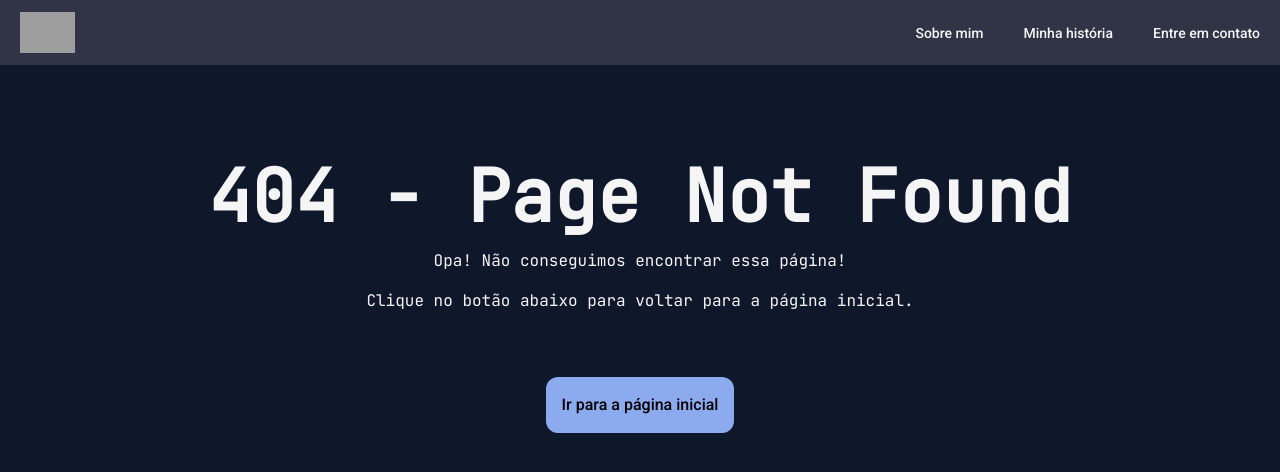
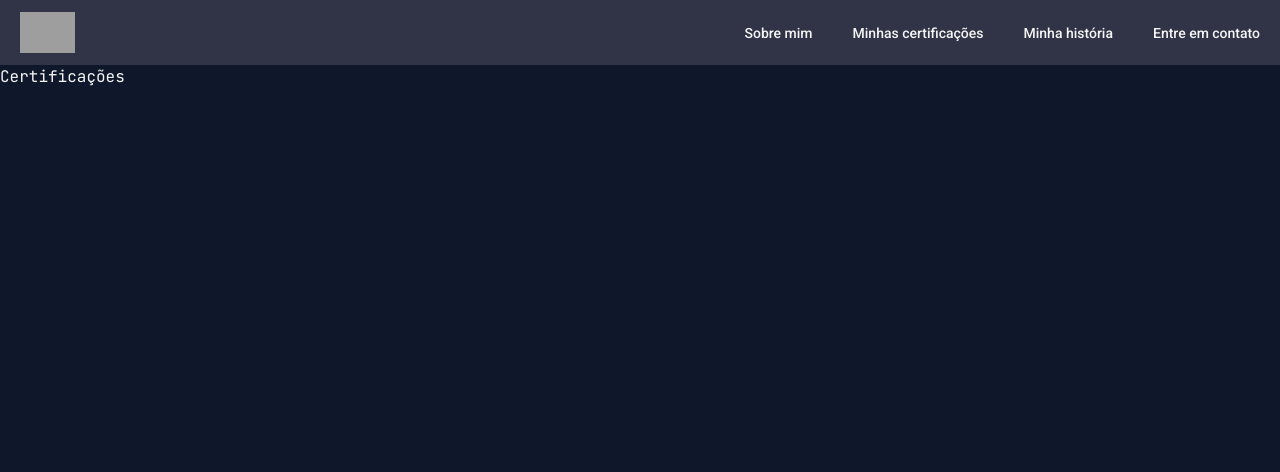
Before and after one commit to raua-hipolito/Meu-Portfolio, a Next.js app in the folder my-portfolio/: page /Certificacoes in a window 1280 px wide. Before the commit this address had no page. Shown: the top 472 px of the page. Built offline with nearby package versions, Linux system fonts and the light colour scheme; grey boxes are pictures that could not be loaded.

Commit message:
⚡️ criando pagina para as minhas certificações

```diff
--- a/my-portfolio/src/components/commons/Header/Menu.tsx
+++ b/my-portfolio/src/components/commons/Header/Menu.tsx
@@ -29,9 +29,16 @@ export const Menu = ({isVisible, onClose}: MenuProps) => {
                 <Link href="/"
                 onClick={onClose}
                 >Sobre mim</Link>
+
                 <Link href="/minhaHistoria"
                 onClick={onClose}
                 >Minha história</Link>
+
+                <Link
+                href="/Certificacoes"
+                onClick={onClose}
+                >Certificações</Link>
+
                 <Link href="/contatos"
                 onClick={onClose}
                 >Entre em contato</Link>
--- a/my-portfolio/src/components/commons/Header/index.tsx
+++ b/my-portfolio/src/components/commons/Header/index.tsx
@@ -32,6 +32,7 @@ export const Header = () => {
         </button>
         <nav className="hidden md:flex items-center gap-10 text-md">
             <Link href="/">Sobre mim</Link>
+            <Link href="/Certificacoes">Minhas certificações</Link>
             <Link href="/minhaHistoria">Minha história</Link>
             <Link href="/contatos">Entre em contato</Link>
         </nav>
--- a/my-portfolio/src/components/commons/Layout.tsx
+++ b/my-portfolio/src/components/commons/Layout.tsx
@@ -1,7 +1,6 @@
 import { ReactNode } from "react"
 import { JetBrains_Mono } from "next/font/google";
 import { Header } from "./Header";
-import Footer from "./Footer/Footer.";
 
 interface LayoutProps {
     children: ReactNode;
--- /dev/null
+++ b/my-portfolio/src/pages/Certificacoes.tsx
@@ -0,0 +1,9 @@
+function MinhasCertificacoes() {
+    return(
+        <h1>
+            Certificações
+        </h1>
+    )
+}
+
+export default MinhasCertificacoes;
--- a/my-portfolio/src/pages/contatos.tsx
+++ b/my-portfolio/src/pages/contatos.tsx
@@ -1,5 +1,4 @@
 import { CopyButton } from "@/components/commons/CopyButton";
-import Footer from "@/components/commons/Footer/Footer.";
 import Head from "next/head";
 
 const Contatos = () => {
```
